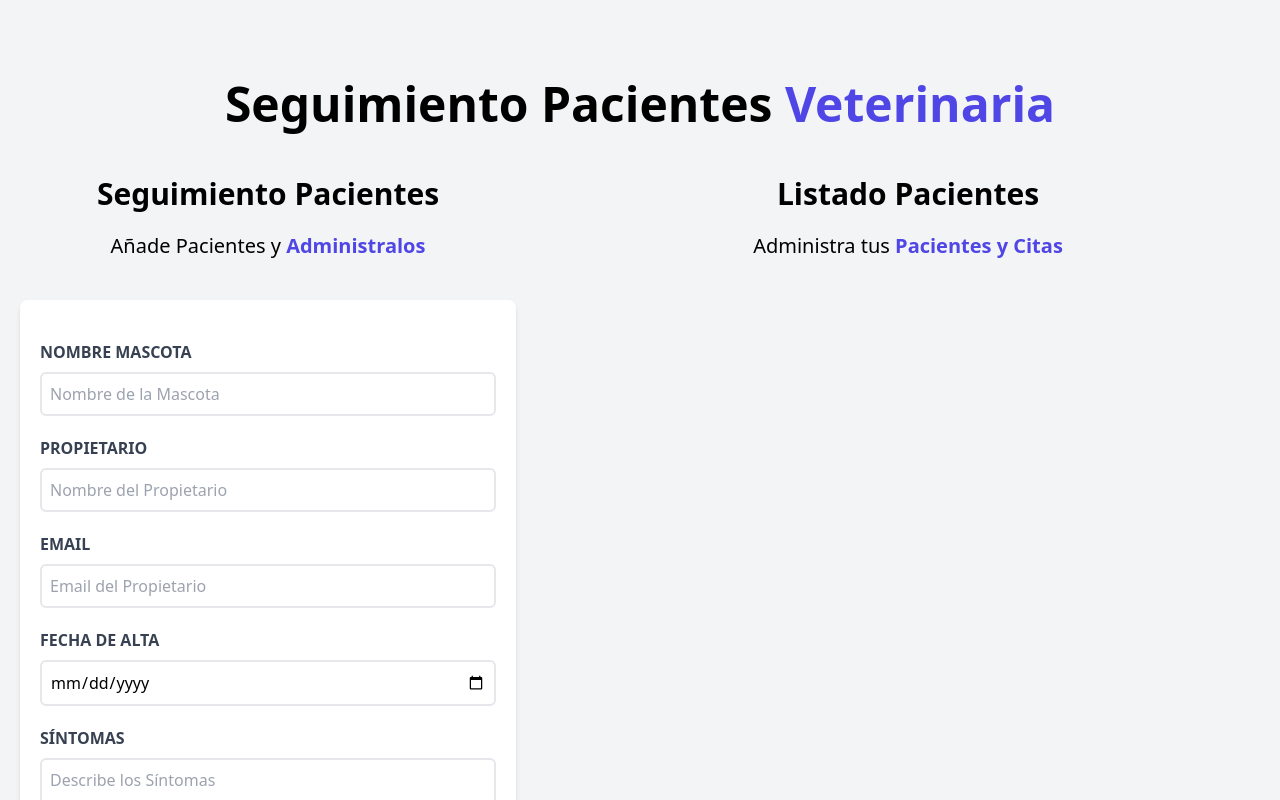
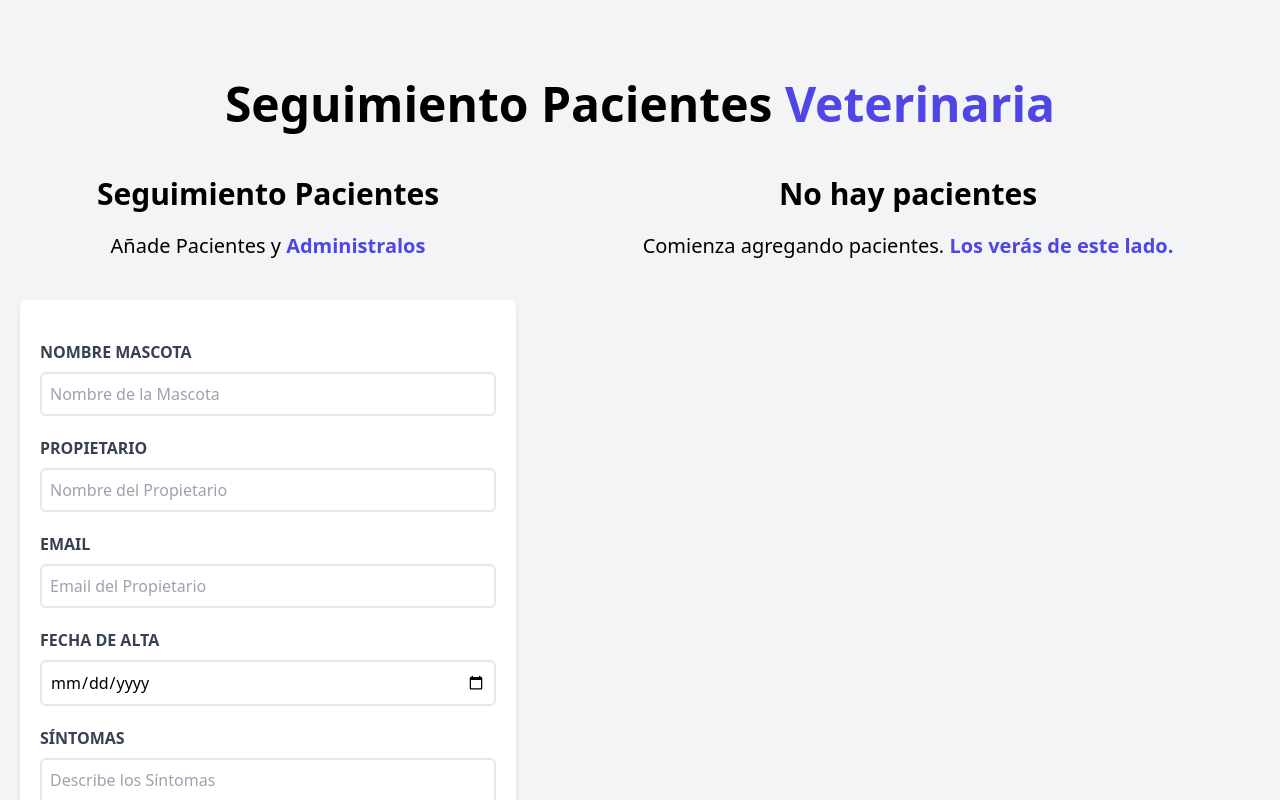
Before and after one commit to fschwalb/citas-veterinaria, a React (Vite) app: page / in a window 1280 px wide. Shown: the top 800 px of the page. Built offline with nearby package versions, Linux system fonts and the light colour scheme.

Commit message:
ListadoPacientes.jsx Subtitulo dinamico

```diff
--- a/src/components/ListadoPacientes.jsx
+++ b/src/components/ListadoPacientes.jsx
@@ -5,6 +5,9 @@
     return (
 
         <div className="md:w-1/2 lg:w-3/5 md:h-screen overflow-y-scroll">
+
+            { pacientes && pacientes.length ? (
+                <>
                     <h2 className="font-black text-3xl text-center">Listado Pacientes</h2>
 
                     <p className="text-xl mt-5 mb-10 text-center">
@@ -18,7 +21,19 @@
                             paciente={ paciente }
                         />
                     ))}
+                </>
 
+
+            ) : (
+                <>
+                    <h2 className="font-black text-3xl text-center">No hay pacientes</h2>
+
+                    <p className="text-xl mt-5 mb-10 text-center">
+                        Comienza agregando pacientes. {''}
+                        <span className="text-indigo-600 font-bold text-xl">Los verás de este lado.</span>
+                    </p>
+                </>
+            ) }
 
         </div>
 
```
Lines whose indentation alone changed are shown as unchanged.
